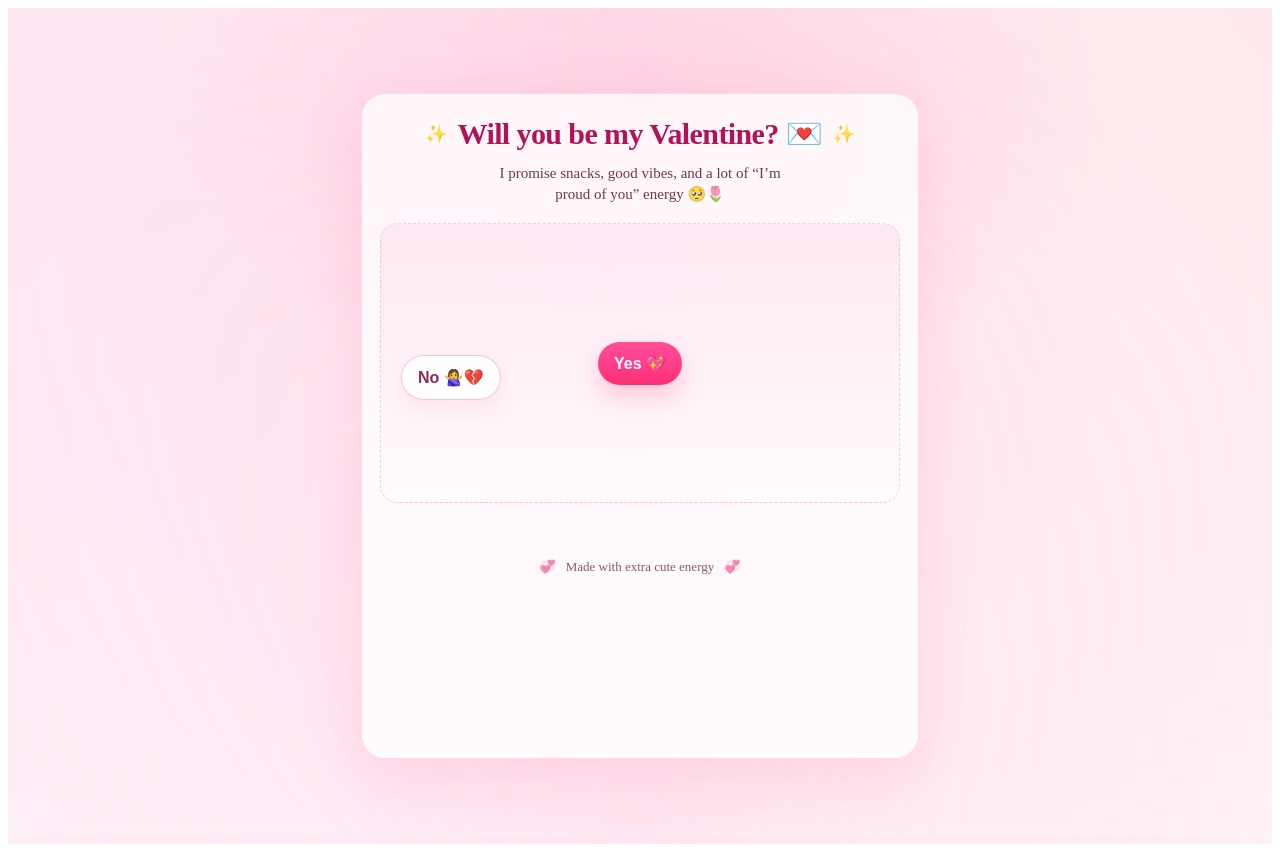
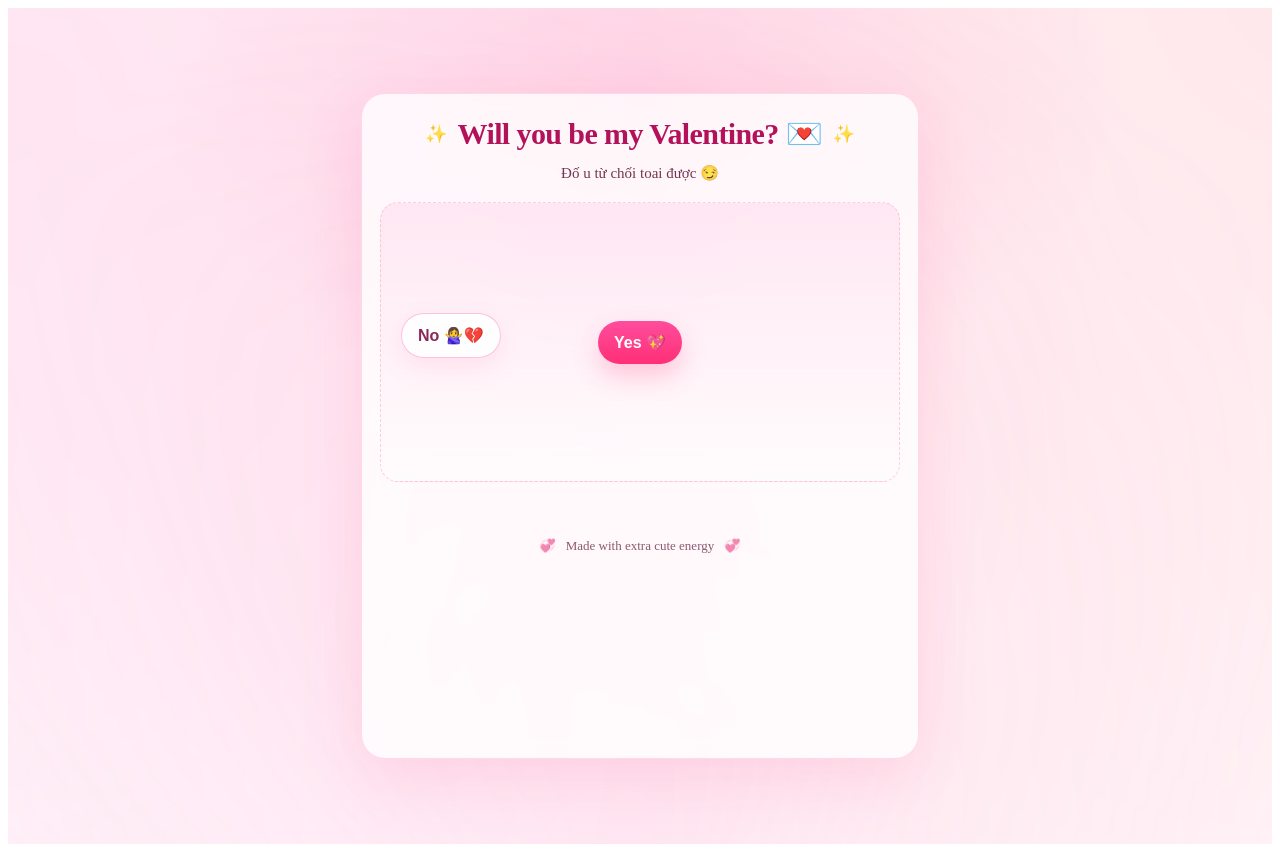
Before and after one commit to superpro098/Valentine-final, a Next.js app: page / in a window 1280 px wide. Built offline with nearby package versions, Linux system fonts and the light colour scheme.

Commit message:
Update page.tsx

```diff
--- a/app/page.tsx
+++ b/app/page.tsx
@@ -31,14 +31,14 @@ export default function Page() {
   // ====== Customize ======
   const QUESTION_TEXT = "Will you be my Valentine? 💌";
   const SUBTITLE_TEXT =
-    "I promise snacks, good vibes, and a lot of “I’m proud of you” energy 🥺🌷";
+    "Đố u từ chối toai được 😏";
 
   // Must match EXACT message per your requirement:
-  const YES_MESSAGE = "Best decision ever. I love you ❤️";
+  const YES_MESSAGE = "Oki ❤️";
 
   // Your face image (make sure you uploaded it to /public/me.jpg)
   const FACE_SRC = "/me.jpg";
-  const FACE_CAPTION = "Okay fine… you win 😚💗";
+  const FACE_CAPTION = "Quyết định này 10 điểm không nhưng 🫶 😚💗";
   // =======================
 
   const wrapRef = useRef<HTMLDivElement | null>(null);
@@ -60,7 +60,7 @@ export default function Page() {
 
   const heartEmojis = useMemo(() => ["💖", "💗", "💘", "💝", "💕", "❤️", "🩷"], []);
   const noTips = useMemo(
-    () => ["hehe nope 💅", "nice try 😼", "not today 😇", "allergic to taps 🤧", "scooooot 🏃‍♀️💨"],
+    () => ["hehe nope 💅", "nice try 😼", "not today 😇", "allergic to taps 🤧", "còn lâu hê hê 🏃‍♀️💨"],
     []
   );
 
```
